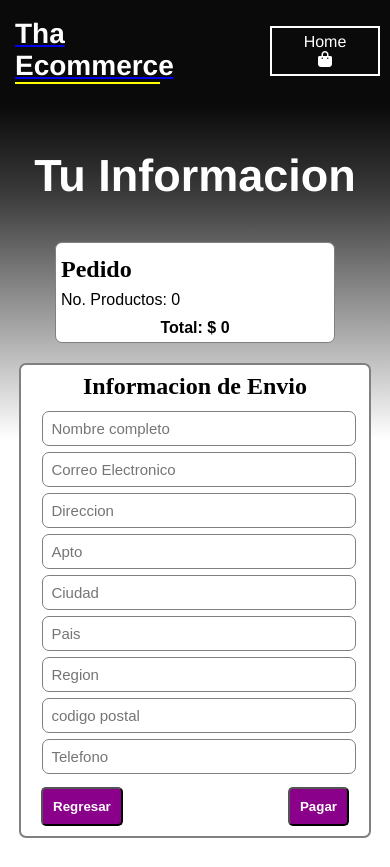
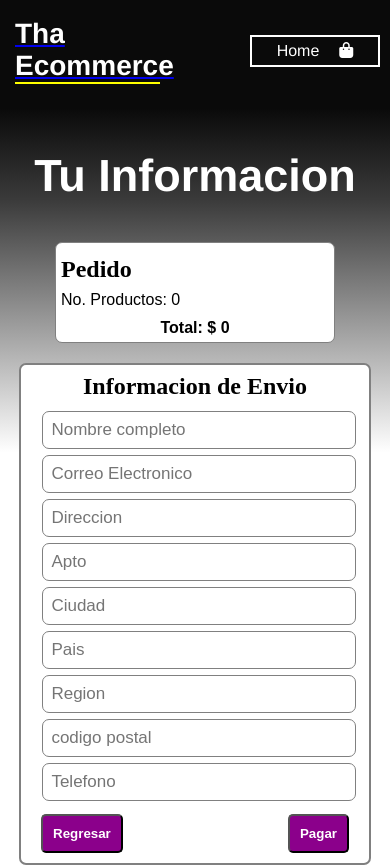
Before and after one commit to jamesrosas/tha-Ecommerce, a React app: page /checkout/information in a window 390 px wide. Shown: the top 867 px of the page. Built offline with nearby package versions, Linux system fonts and the light colour scheme.

Commit message:
agrega cambios en el .header-nav del header (width:130px)

```diff
--- a/src/styles/componentes/Header.css
+++ b/src/styles/componentes/Header.css
@@ -24,6 +24,7 @@
   list-style: none;
 }
 .header-nav {
+  width: 130px;
   text-align: center;
   margin-right: 100px;
   border: 2px white solid;
@@ -52,7 +53,7 @@
   height: fit-content;
   position: absolute;
   top: 2px;
-  right: 3px;
+  right: 12px;
   padding-left: 4px;
   padding-right: 3px;
   font-size: 11px;
@@ -62,7 +63,6 @@
 @media (max-width: 800px) {
   .header-nav {
     margin-right: 10px;
-    width: 110px;
     padding: 5px;
   }
 }
--- a/src/styles/componentes/Information.css
+++ b/src/styles/componentes/Information.css
@@ -44,7 +44,7 @@
   caret-color: darkmagenta;
   border-radius: 7px;
   padding: 8px;
-  font-size: 15px;
+  font-size: 17px;
   margin: 3px 0 3px 8px;
   border: 1px solid grey;
   outline: none;
```
